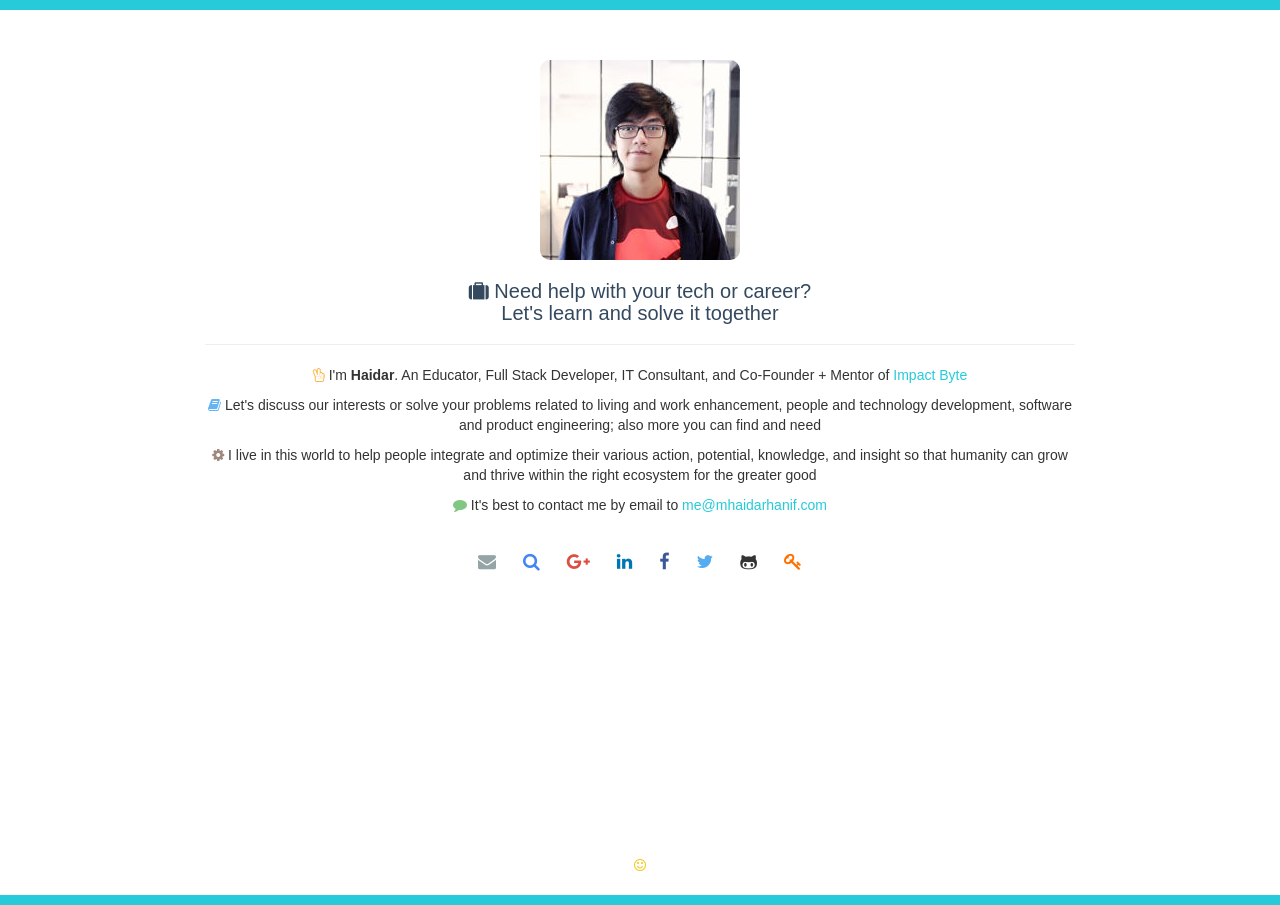
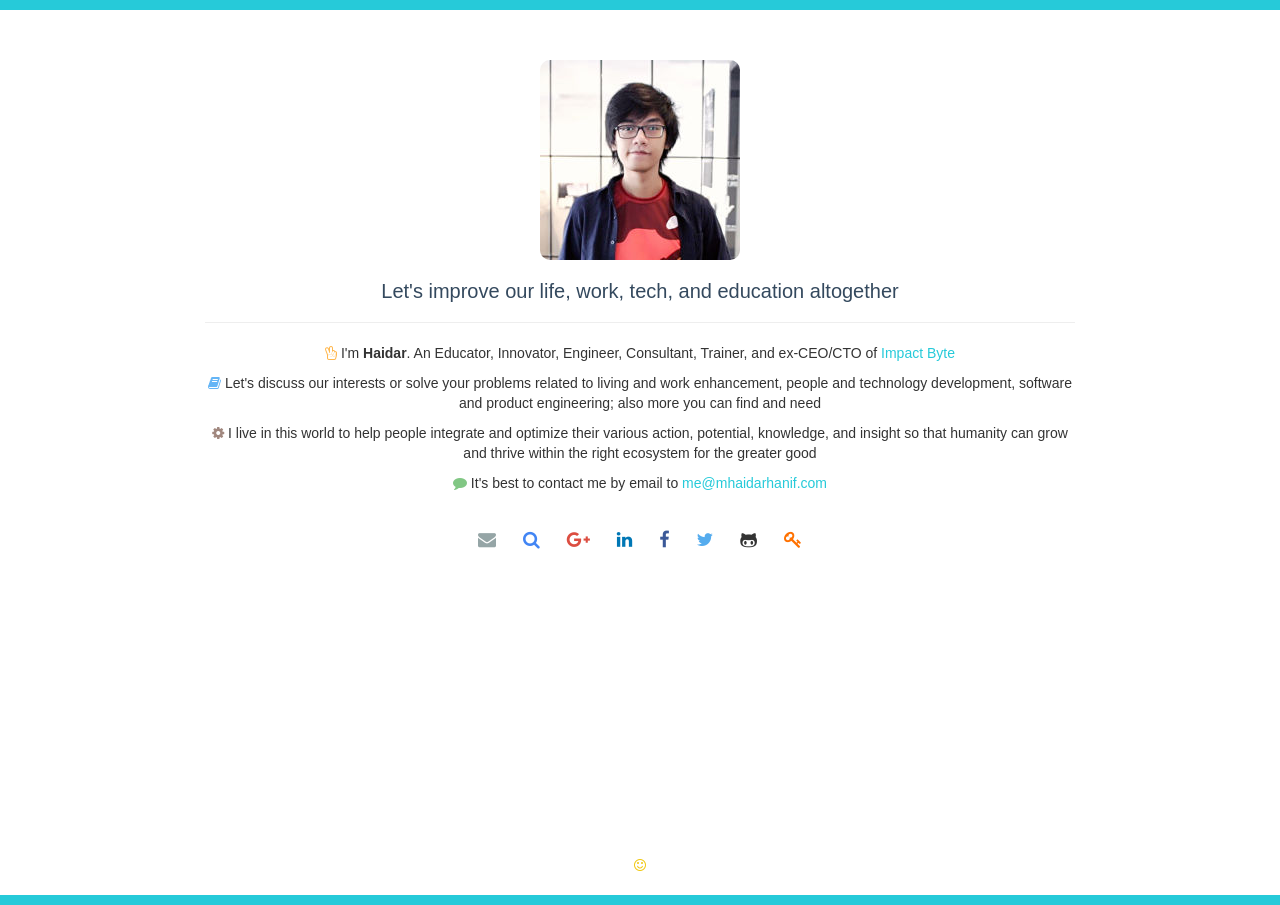
Before and after one commit to mhaidarhanif/mhaidarh.github.io, a Jekyll site: the page built from index.html, in a window 1280 px wide. Built offline with Jekyll 4.4.1, drawn with Linux system fonts in a browser that asks for light colours; the list of posts is cut into pages by our own code; comment, search, counter and statistics services are not loaded.

Commit message:
Update index.html

```diff
--- a/index.html
+++ b/index.html
@@ -12,13 +12,11 @@ layout: home
 			<img class="avatar" src="{{ site.baseurl }}static/img/{{ site.avatar }}" alt="Responsive image">
 		</div>
 		<h1 class="headline">
- 	 <i class="fa fa-suitcase"></i>
-      Need help with your tech or career?<br>
-      Let's learn and solve it together
+ 	 Let's improve our life, work, tech, and education altogether
     </h1>
 		<hr>
 		<p>
-			<i class="fa fa-hand-peace-o"></i> I'm <strong>{{ site.nick }}</strong>. An Educator, Full Stack Developer, IT Consultant, and Co-Founder + Mentor of <a href="https://impactbyte.com">Impact Byte</a>
+			<i class="fa fa-hand-peace-o"></i> I'm <strong>{{ site.nick }}</strong>. An Educator, Innovator, Engineer, Consultant, Trainer, and ex-CEO/CTO of <a href="https://impactbyte.com">Impact Byte</a>
 		</p>
 		<p>
 			<i class="fa fa-book"></i> Let's discuss our interests or solve your problems related to living and work enhancement, people and technology development, software and product engineering; also more you can find and need
```
